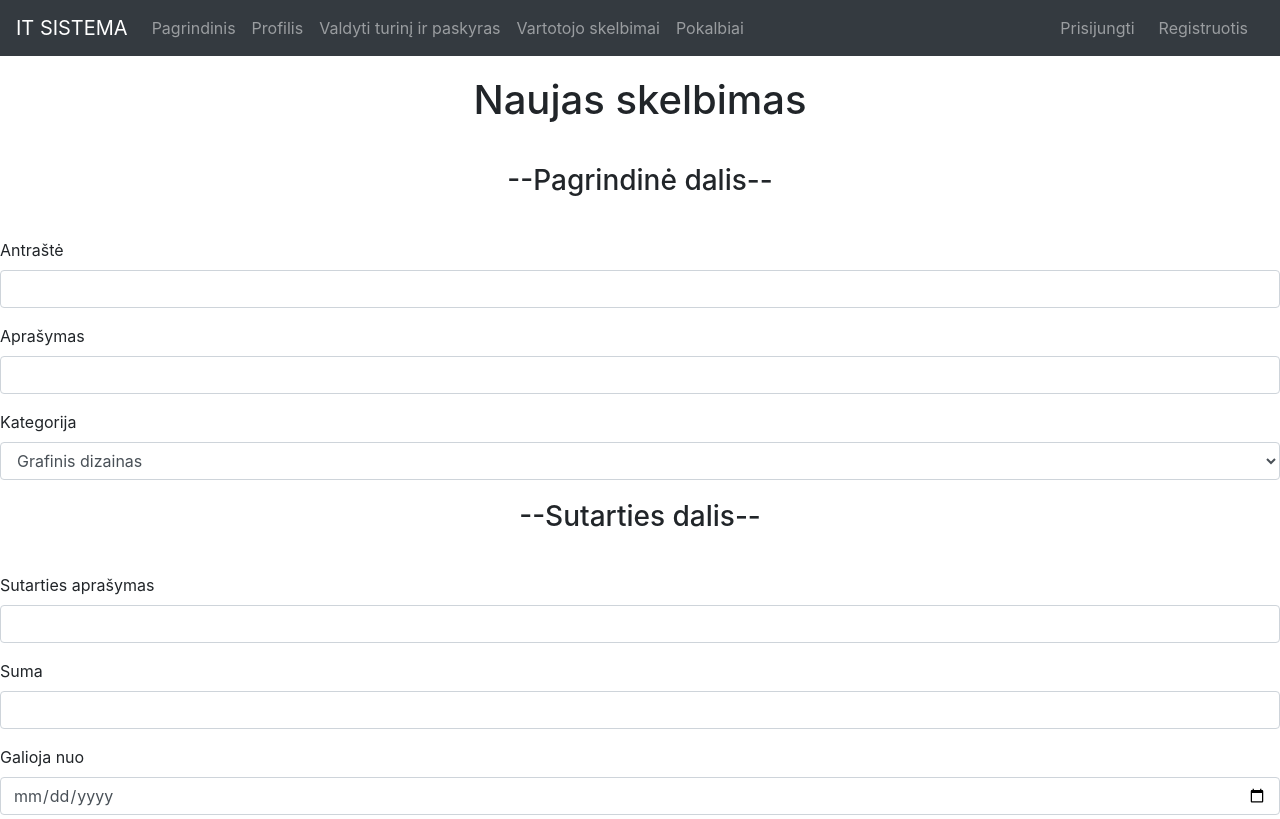
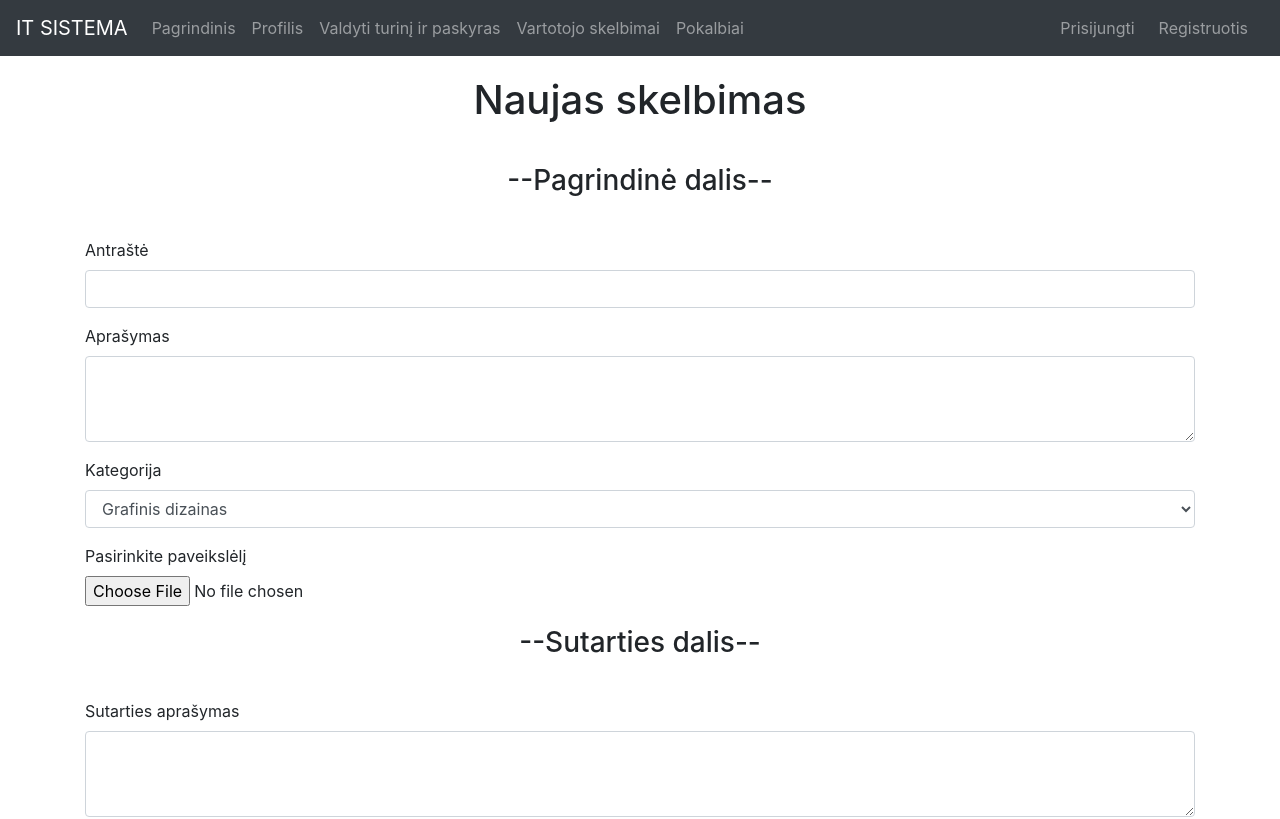
Before and after one commit to DomDagys/PaslauguSistema, a React (Create React App) app in the folder frontend/: page /newpost in a window 1280 px wide. Shown: the top 819 px of the page. Built offline with nearby package versions, Linux system fonts and the light colour scheme.

Commit message:
updated EditPost and NewPost layout

```diff
--- a/frontend/src/components/PostingPage/EditPost.js
+++ b/frontend/src/components/PostingPage/EditPost.js
@@ -13,14 +13,15 @@ class EditPost extends Component {
         return ( <div>
             <h1 className="center">Naujas skelbimas</h1>
 			<h3 className="center">--Pagrindinė dalis--</h3>
+			<Container>
 			<Form>
     <Form.Group controlId="formBasicText">
         <Form.Label>Antraštė</Form.Label>
         <Form.Control type="text" value="Monatžo kūrimas" />
     </Form.Group>
-    <Form.Group controlId="formBasicText">
+    <Form.Group controlId="formBasicTextArea">
         <Form.Label>Aprašymas</Form.Label>
-        <Form.Control type="text" value="Montuoju trumpus filmukus iš jūsų duotos medžiagos" />
+        <Form.Control as="textarea" rows={3} value="Montuoju trumpus filmukus iš jūsų duotos medžiagos" />
     </Form.Group>
 	<Form.Group controlId="formBasicSelect">
         <Form.Label>Kategorija</Form.Label>
@@ -32,10 +33,13 @@ class EditPost extends Component {
 		<option>Muzika ir audio</option>
 		</Form.Control>
     </Form.Group>
+	<Form.Group>
+    <Form.File id="FormControlFile" label="Pasirinkite paveikslėlį" />
+  </Form.Group>
 	<h3 className="center">--Sutarties dalis--</h3>
-    <Form.Group controlId="formBasicText">
+    <Form.Group controlId="formBasicTextArea">
         <Form.Label>Sutarties aprašymas</Form.Label>
-        <Form.Control type="text" value="Sumontuoju iki 2 min. trukmės filmuką" />
+        <Form.Control as="textarea" rows={3} value="Sumontuoju iki 2 min. trukmės filmuką" />
     </Form.Group>
 	<Form.Group controlId="formBasicText">
         <Form.Label>Suma</Form.Label>
@@ -57,6 +61,7 @@ class EditPost extends Component {
         Išsaugoti
     </Button>
     </Form>
+	</Container>
         </div> );
     }
 }
--- a/frontend/src/components/PostingPage/NewPost.js
+++ b/frontend/src/components/PostingPage/NewPost.js
@@ -13,14 +13,15 @@ class NewPost extends Component {
         return ( <div>
             <h1 className="center">Naujas skelbimas</h1>
 			<h3 className="center">--Pagrindinė dalis--</h3>
+			<Container>
 			<Form>
     <Form.Group controlId="formBasicText">
         <Form.Label>Antraštė</Form.Label>
         <Form.Control type="text"  />
     </Form.Group>
-    <Form.Group controlId="formBasicText">
+    <Form.Group controlId="formBasicTextArea">
         <Form.Label>Aprašymas</Form.Label>
-        <Form.Control type="text"  />
+        <Form.Control as="textarea" rows={3}  />
     </Form.Group>
 	<Form.Group controlId="formBasicSelect">
         <Form.Label>Kategorija</Form.Label>
@@ -32,10 +33,13 @@ class NewPost extends Component {
 		<option>Muzika ir audio</option>
 		</Form.Control>
     </Form.Group>
+	<Form.Group>
+    <Form.File id="FormControlFile" label="Pasirinkite paveikslėlį" />
+  </Form.Group>
 	<h3 className="center">--Sutarties dalis--</h3>
-    <Form.Group controlId="formBasicText">
+    <Form.Group controlId="formBasicTextArea">
         <Form.Label>Sutarties aprašymas</Form.Label>
-        <Form.Control type="text"  />
+        <Form.Control as="textarea" rows={3} />
     </Form.Group>
 	<Form.Group controlId="formBasicText">
         <Form.Label>Suma</Form.Label>
@@ -57,6 +61,7 @@ class NewPost extends Component {
         Išsaugoti
     </Button>
     </Form>
+	</Container>
         </div> );
     }
 }
```
